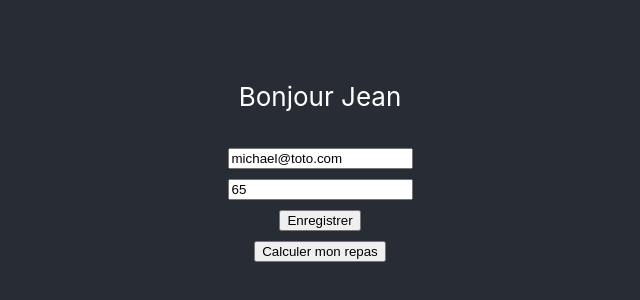
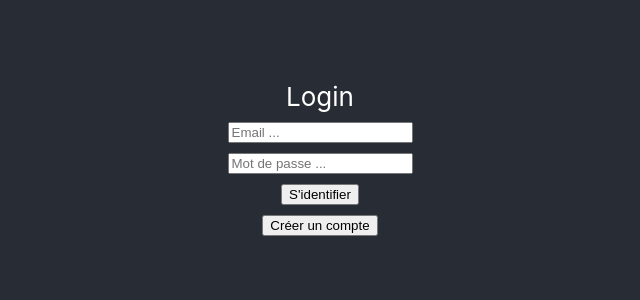
Before and after one commit to xonatis-academy/reactjs-calorie-counter, a React (Create React App) app: page / in a window 1280 px wide. Shown: the part 242-542 px from the top of the page, without its empty margins (320-960 px from the left). Built offline with nearby package versions, Linux system fonts and the light colour scheme.

Commit message:
Adding redirect to pages

```diff
--- a/src/App.js
+++ b/src/App.js
@@ -8,7 +8,7 @@ import Register from './screens/Register';
 class App extends React.Component {
 
     state = {
-        ecranAAfficher: 'Profile',
+        ecranAAfficher: 'Login',
         connectedUser : {
             firstname: 'Jean',
             age: 65,
@@ -29,24 +29,36 @@ class App extends React.Component {
         })
     }
 
+    changeScreenRegister = () => {
+        this.setState({
+            ecranAAfficher: 'Register'
+        })
+    }
+
+    changeScreenLogin = () => {
+        this.setState({
+            ecranAAfficher: 'Login'
+        })
+    }
+
     render() {
 
         let ecranElement = null;
         if (this.state.ecranAAfficher == 'Login') {
             ecranElement = (
-                <Login />
+                <Login goToProfileBox={this.changeScreenProfile} goToRegisterBox={this.changeScreenRegister} />
             );
         } else if (this.state.ecranAAfficher == 'Calculator') {
             ecranElement = (
-                <Calculator tata={this.changeScreenProfile} />
+                <Calculator coucou={this.changeScreenProfile} />
             );
         } else if (this.state.ecranAAfficher == 'Profile') {
             ecranElement = (
-                <Profile toto={this.state.connectedUser.firstname} coco={this.changeScreenCalculator} />
+                <Profile goToLoginBox={this.changeScreenLogin} toto={this.state.connectedUser.firstname} coco={this.changeScreenCalculator} />
             );
         } else if (this.state.ecranAAfficher == 'Register') {
             ecranElement = (
-                <Register />
+                <Register goToLoginBox={this.changeScreenLogin} />
             );
         }
 
--- a/src/screens/Calculator.js
+++ b/src/screens/Calculator.js
@@ -15,11 +15,10 @@ class Calculator extends React.Component {
                 <p>
                     140 Kcal
                 </p>
-                <button onClick={this.props.tata}>Retour</button>
+                <button onClick={this.props.coucou}>Retour</button>
             </div>
         );
     }
 }
 
-
 export default Calculator;
--- a/src/screens/Login.js
+++ b/src/screens/Login.js
@@ -8,8 +8,8 @@ class Login extends React.Component {
                 Login<br />
                 <input type="text" placeholder="Email ..." /><br />
                 <input type="password" placeholder="Mot de passe ..." /><br />
-                <button>S'identifier</button><br />
-                <button>Créer un compte</button>
+                <button onClick={this.props.goToProfileBox}>S'identifier</button><br />
+                <button onClick={this.props.goToRegisterBox}>Créer un compte</button>
             </div>
         );
     }
--- a/src/screens/Profile.js
+++ b/src/screens/Profile.js
@@ -11,7 +11,8 @@ class Profile extends React.Component {
                 <input type="text" value="michael@toto.com" placeholder="Email ..." /><br />
                 <input type="text" value="65" placeholder="Age ..." /><br />
                 <button>Enregistrer</button><br />
-                <button onClick={this.props.coco}>Calculer mon repas</button>
+                <button onClick={this.props.coco}>Calculer mon repas</button><br />
+                <button onClick={this.props.goToLoginBox}>Deconnexion</button>
             </div>
         );
     }
--- a/src/screens/Register.js
+++ b/src/screens/Register.js
@@ -10,8 +10,8 @@ class Register extends React.Component {
                 <input type="text" placeholder="Age ..." /><br />
                 <input type="text" placeholder="Email ..." /><br />
                 <input type="text" placeholder="Mot de passe ..." /><br /><br />
-                <button>S'inscrire</button><br />
-                <button>Retour</button>
+                <button onClick={this.props.goToLoginBox}>S'inscrire</button><br />
+                <button onClick={this.props.goToLoginBox}>Retour</button>
             </div>
         );
     }
```
Also changed, not shown: 1 other file (tests, documents, lock files or other folders).
